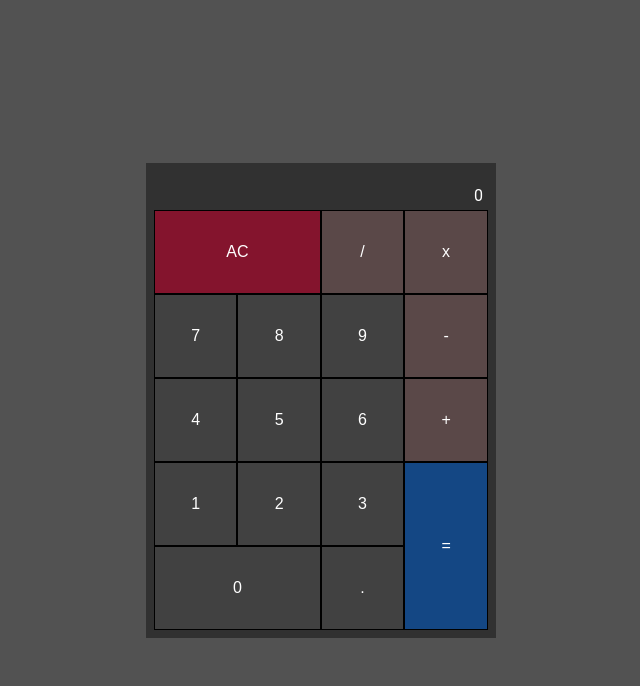
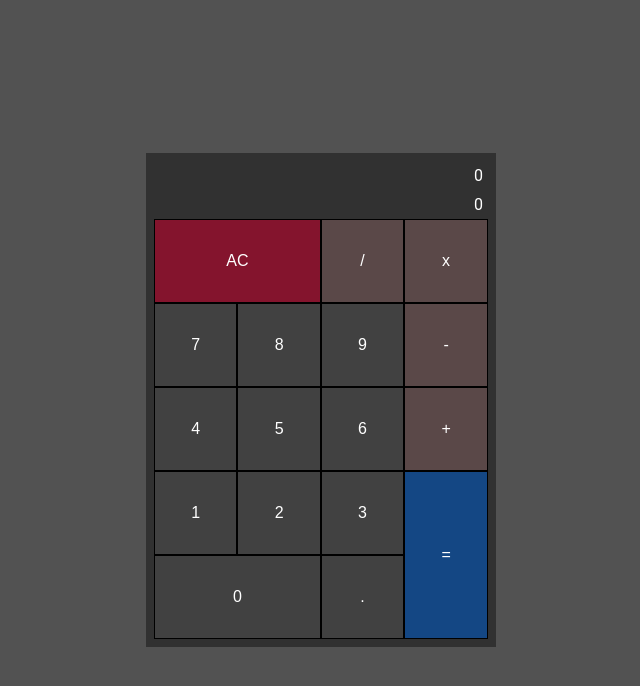
Before and after one commit to kpav33/javascript-calculator, a React (Create React App) app: page / in a window 1280 px wide. Shown: the top 686 px of the page, without its empty margins (319-959 px from the left). Built offline with nearby package versions, Linux system fonts and the light colour scheme.

Commit message:
Some clean up and style changes

```diff
--- a/src/App.js
+++ b/src/App.js
@@ -5,12 +5,8 @@ import Display from "./components/Display";
 import ButtonsPad from "./components/ButtonsPad";
 
 function App() {
-  const [calculations, setCalculations] = useState("");
+  const [calculations, setCalculations] = useState("0");
   const [result, setResult] = useState("0");
-  const [digit, setDigit] = useState("");
-  const [operatorArr, setOperatorArr] = useState([]);
-
-  // console.log(operatorArr);
 
   return (
     <div className="app">
@@ -21,10 +17,6 @@ function App() {
           calculations={calculations}
           result={result}
           setResult={setResult}
-          digit={digit}
-          setDigit={setDigit}
-          operatorArr={operatorArr}
-          setOperatorArr={setOperatorArr}
         />
       </div>
     </div>
--- a/src/components/Button.js
+++ b/src/components/Button.js
@@ -7,58 +7,15 @@ function Button({
   calculations,
   result,
   setResult,
-  digit,
-  setDigit,
-  operatorArr,
-  setOperatorArr,
 }) {
   function handleClick() {
-    // Refactore code into using switch statement!
-    // Instead of one switch statement in one function rather use multiple functions for different actions?
-
-    const conditions = ["/", "*", "-", "+"];
-
     try {
       switch (id) {
         case "clear":
-          setCalculations("");
+          setCalculations("0");
           setResult(0);
-          console.log("CLEAR");
           break;
         case "divide":
-          //setCalculations((prevState) => prevState + " / ");
-          //setOperatorArr((prevArray) => [...prevArray, value]);
-          setCalculations((prevState) => {
-            //console.log(prevState.split("")[prevState.split("").length - 2]);
-            let length = prevState.length;
-            console.log(prevState.split(""));
-            if (
-              (prevState.split("")[length - 2] === "-" &&
-                prevState.split("")[length - 5] === "/") ||
-              (prevState.split("")[length - 2] === "-" &&
-                prevState.split("")[length - 5] === "+") ||
-              (prevState.split("")[length - 2] === "-" &&
-                prevState.split("")[length - 5] === "*")
-            ) {
-              console.log(prevState);
-              return prevState.slice(0, length - 6) + " / ";
-            }
-            if (
-              prevState.split("")[length - 2] === "/" ||
-              prevState.split("")[length - 2] === "*" ||
-              prevState.split("")[length - 2] === "-" ||
-              prevState.split("")[length - 2] === "+"
-            ) {
-              console.log(prevState);
-              return prevState.slice(0, length - 3) + " / ";
-            }
-            return prevState + " / ";
-          });
-          setResult("/");
-          //console.log("DIVIDE");
-          break;
-        case "multiply":
-          setOperatorArr((prevArray) => [...prevArray, "*"]);
           setCalculations((prevState) => {
             let length = prevState.length;
             if (
@@ -69,7 +26,31 @@ function Button({
               (prevState.split("")[length - 2] === "-" &&
                 prevState.split("")[length - 5] === "*")
             ) {
-              console.log(prevState);
+              return prevState.slice(0, length - 6) + " / ";
+            }
+            if (
+              prevState.split("")[length - 2] === "/" ||
+              prevState.split("")[length - 2] === "*" ||
+              prevState.split("")[length - 2] === "-" ||
+              prevState.split("")[length - 2] === "+"
+            ) {
+              return prevState.slice(0, length - 3) + " / ";
+            }
+            return prevState + " / ";
+          });
+          setResult("/");
+          break;
+        case "multiply":
+          setCalculations((prevState) => {
+            let length = prevState.length;
+            if (
+              (prevState.split("")[length - 2] === "-" &&
+                prevState.split("")[length - 5] === "/") ||
+              (prevState.split("")[length - 2] === "-" &&
+                prevState.split("")[length - 5] === "+") ||
+              (prevState.split("")[length - 2] === "-" &&
+                prevState.split("")[length - 5] === "*")
+            ) {
               return prevState.slice(0, length - 6) + " * ";
             }
 
@@ -79,17 +60,13 @@ function Button({
               prevState.split("")[length - 2] === "-" ||
               prevState.split("")[length - 2] === "+"
             ) {
-              console.log(prevState);
               return prevState.slice(0, length - 3) + " * ";
             }
             return prevState + " * ";
           });
-          console.log("MULTIPLY");
           setResult("*");
           break;
         case "subtract":
-          // To pass last test maybe use regex?
-          setOperatorArr((prevArray) => [...prevArray, value]);
           setCalculations((prevState) => {
             let length = prevState.length;
 
@@ -101,21 +78,17 @@ function Button({
               (prevState.split("")[length - 2] === "-" &&
                 prevState.split("")[length - 5] === "*")
             ) {
-              console.log(prevState);
               return prevState.slice(0, length - 6) + " - ";
             }
 
             if (prevState.split("")[length - 2] === "-") {
-              console.log(prevState);
               return prevState.slice(0, length - 3) + " - ";
             }
             return prevState + " - ";
           });
           setResult("-");
-          console.log("SUBTRACT");
           break;
         case "add":
-          setOperatorArr((prevArray) => [...prevArray, value]);
           setCalculations((prevState) => {
             let length = prevState.length;
 
@@ -127,7 +100,6 @@ function Button({
               (prevState.split("")[length - 2] === "-" &&
                 prevState.split("")[length - 5] === "*")
             ) {
-              console.log(prevState);
               return prevState.slice(0, length - 6) + " + ";
             }
 
@@ -137,31 +109,24 @@ function Button({
               prevState.split("")[length - 2] === "-" ||
               prevState.split("")[length - 2] === "+"
             ) {
-              console.log(prevState);
               return prevState.slice(0, length - 3) + " + ";
             }
             return prevState + " + ";
           });
           setResult("+");
-          console.log("ADD");
           break;
         case "equals":
-          console.log(calculations);
-          console.log(eval(calculations));
           setCalculations(eval(calculations).toString());
           setResult(eval(calculations));
-          console.log("EQUALS");
           break;
         case "decimal":
           if (result.includes(".")) return;
           setCalculations((prevState) => prevState + ".");
           setResult((prevState) => prevState + value);
-          console.log("DECIMAL");
           break;
         default:
           setResult((prevState) => {
-            //console.log(typeof prevState);
-            // Dont use strict equality for it to work
+            // Dont use strict equality with 0 for it to work
             if (
               prevState == 0 ||
               prevState === "/" ||
@@ -173,10 +138,7 @@ function Button({
             }
             return prevState + value;
           });
-          // Check with an if statement inside of the setResult, to see what the prev state, if 0 do the required stuff (dont allow repeating), use same logic to check for operators or with double decimal dots
-          // Delete the unnecessary stuff
           setCalculations((prevState) => {
-            //return prevState + value;
             if (prevState == 0) {
               return value;
             }
@@ -190,23 +152,6 @@ function Button({
         "Don't end or start your calculations with an operator... Make sure the calculations ends or starts with a number."
       );
     }
-    /*
-    if (id === "clear") {
-      setCalculations("");
-      console.log("CLEAR");
-    } else if (id === "divide") {
-      setCalculations((prevState) => prevState + " / ");
-      console.log("DIVIDE");
-    } else if (id === "multiply") console.log("MULTIPLY");
-    else if (id === "subtract") console.log("SUBTRACT");
-    else if (id === "add") console.log("ADD");
-    else if (id === "equals") {
-      console.log(eval(calculations));
-      console.log("EQUALS");
-    } else if (id === "decimal") console.log("DECMIAL");
-    else {
-      setCalculations((prevState) => prevState + value);
-    }*/
   }
 
   return (
--- a/src/components/ButtonsPad.js
+++ b/src/components/ButtonsPad.js
@@ -3,16 +3,7 @@ import React from "react";
 import Button from "./Button";
 import buttonsArr from "../buttonsArr";
 
-function ButtonsPad({
-  setCalculations,
-  calculations,
-  result,
-  setResult,
-  digit,
-  setDigit,
-  operatorArr,
-  setOperatorArr,
-}) {
+function ButtonsPad({ setCalculations, calculations, result, setResult }) {
   return (
     <div className="buttonsPad">
       {buttonsArr.map((button) => {
@@ -25,10 +16,6 @@ function ButtonsPad({
             calculations={calculations}
             result={result}
             setResult={setResult}
-            digit={digit}
-            setDigit={setDigit}
-            operatorArr={operatorArr}
-            setOperatorArr={setOperatorArr}
           />
         );
       })}
--- a/src/components/Display.js
+++ b/src/components/Display.js
@@ -3,8 +3,8 @@ import React from "react";
 function Display({ result, calculations }) {
   return (
     <div className="display">
-      <p>{calculations}</p>
-      <p id="display">{result}</p>
+      <div>{calculations}</div>
+      <div id="display">{result}</div>
     </div>
   );
 }
--- a/src/styles.scss
+++ b/src/styles.scss
@@ -39,8 +39,7 @@ body {
   }
 // || CALCULATOR
 .calculator {
-    height: auto;
-    width: 100vh;
+    width: 350px;
     background: var(--background-panel);
     padding: 0.5rem;
     display: flex;
@@ -48,7 +47,6 @@ body {
 
     // Layout for larger screens
     @media only screen and (min-width: 768px) {
-        width: 350px;
         height: auto;
       }
 }
@@ -60,8 +58,9 @@ body {
     justify-content: flex-start;
     align-items: flex-end;
 
-    p {
+    div {
         margin: 5px;
+        word-break: break-word;
     }
 }
 
```
